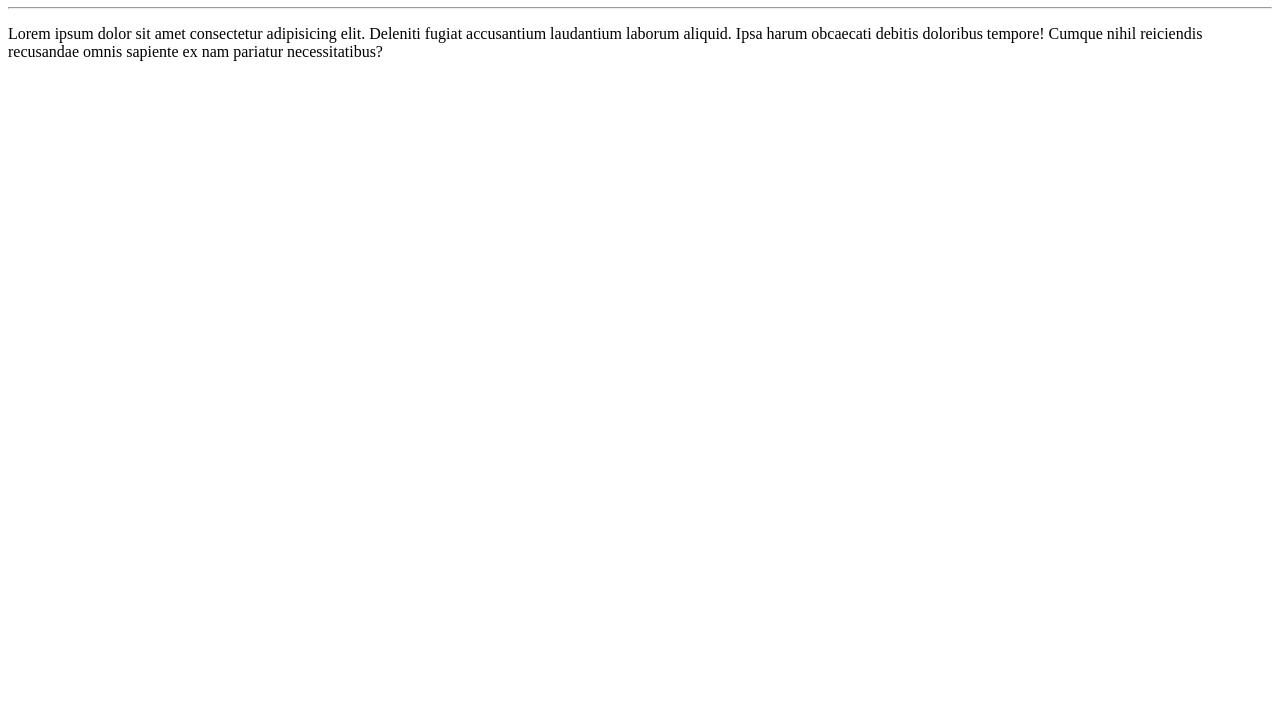
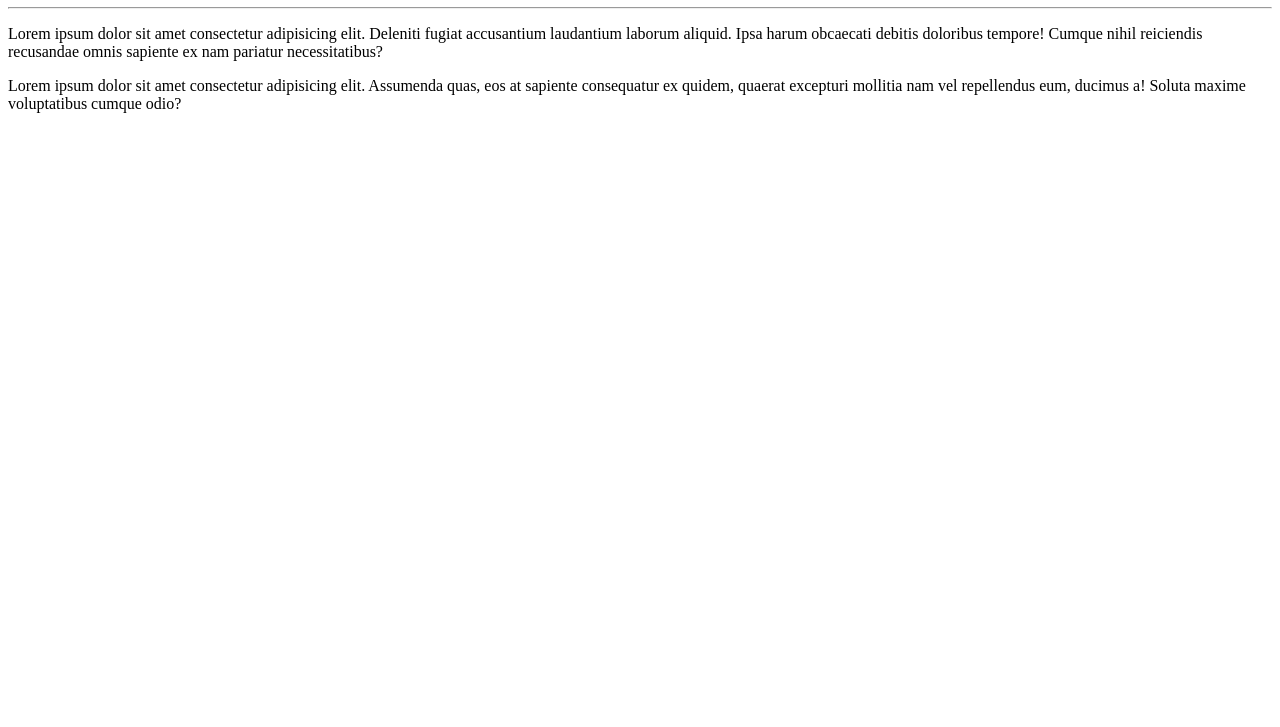
Before and after one commit to CaioRBatista/Hello-World, a plain HTML site: page site-exemple/index.html in a window 1280 px wide. Shown: the part 73-800 px from the top of the page. Drawn offline with Linux system fonts and the light colour scheme.

Commit message:
adicionei mais um parágrafo

```diff
--- a/site-exemple/index.html
+++ b/site-exemple/index.html
@@ -9,5 +9,8 @@
     <h1>Hello, World!</h1>
     <hr>
     <p>Lorem ipsum dolor sit amet consectetur adipisicing elit. Deleniti fugiat accusantium laudantium laborum aliquid. Ipsa harum obcaecati debitis doloribus tempore! Cumque nihil reiciendis recusandae omnis sapiente ex nam pariatur necessitatibus?</p>
+    <p>
+        Lorem ipsum dolor sit amet consectetur adipisicing elit. Assumenda quas, eos at sapiente consequatur ex quidem, quaerat excepturi mollitia nam vel repellendus eum, ducimus a! Soluta maxime voluptatibus cumque odio?
+    </p>
 </body>
 </html>
```
